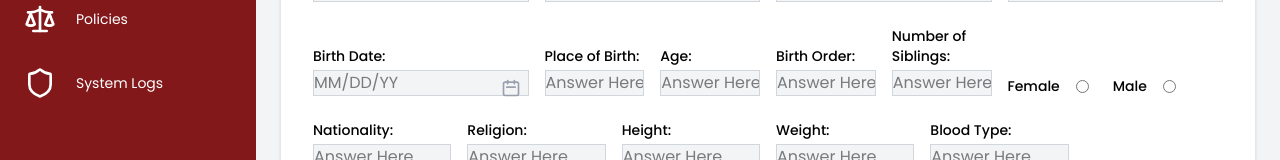
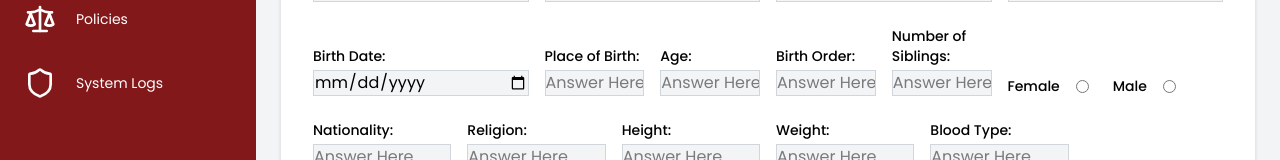
Before and after one commit to dnsxmrs/sjsfi-sis-student, a Next.js app: page /registrar/register-student/Form-students in a window 1280 px wide. Both pictures are taken after a click on the button "Continue". Shown: the part 469-629 px from the top of the page. Built offline with nearby package versions, Linux system fonts and the light colour scheme.

Commit message:
feat: change form birthday selection to actual dates

```diff
--- a/src/app/(auth)/registrar/register-student/Form-students/fatherbackground.tsx
+++ b/src/app/(auth)/registrar/register-student/Form-students/fatherbackground.tsx
@@ -63,12 +63,7 @@ export default function FatherBackgroundPage({ onBack }: FatherBackgroundPagePro
         <div className="grid grid-cols-1 md:grid-cols-5 gap-4">
           <div>
             <label className="block text-sm font-medium mb-1 text-black">Birth Date:</label>
-            <div className="relative">
-              <input type="text" placeholder="MM/DD/YY" className="input input-bordered w-full pr-8 text-black bg-gray-100 border border-gray-300" />
-              <span className="absolute right-2 top-2 text-gray-400">
-                <svg xmlns="http://www.w3.org/2000/svg" className="h-5 w-5" fill="none" viewBox="0 0 24 24" stroke="currentColor"><path strokeLinecap="round" strokeLinejoin="round" strokeWidth={2} d="M8 7V3m8 4V3m-9 8h10M5 21h14a2 2 0 002-2V7a2 2 0 00-2-2H5a2 2 0 00-2 2v12a2 2 0 002 2z" /></svg>
-              </span>
-            </div>
+            <input type="date" className="input input-bordered w-full text-black bg-gray-100 border border-gray-300" />
           </div>
           <div>
             <label className="block text-sm font-medium mb-1 text-black">Place of Birth:</label>
--- a/src/app/(auth)/registrar/register-student/Form-students/personaldata.tsx
+++ b/src/app/(auth)/registrar/register-student/Form-students/personaldata.tsx
@@ -80,12 +80,7 @@ export default function StudentPersonalDataPage({ onBack, onNext }: StudentPerso
         <div className="grid grid-cols-1 md:grid-cols-8 gap-4 items-end">
           <div className="md:col-span-2">
             <label className="block text-sm font-medium mb-1 text-black">Birth Date:</label>
-            <div className="relative">
-              <input type="text" placeholder="MM/DD/YY" className="input input-bordered w-full pr-8 text-black bg-gray-100 border border-gray-300" />
-              <span className="absolute right-2 top-2 text-gray-400">
-                <svg xmlns="http://www.w3.org/2000/svg" className="h-5 w-5" fill="none" viewBox="0 0 24 24" stroke="currentColor"><path strokeLinecap="round" strokeLinejoin="round" strokeWidth={2} d="M8 7V3m8 4V3m-9 8h10M5 21h14a2 2 0 002-2V7a2 2 0 00-2-2H5a2 2 0 00-2 2v12a2 2 0 002 2z" /></svg>
-              </span>
-            </div>
+            <input type="date" className="input input-bordered w-full text-black bg-gray-100 border border-gray-300" />
           </div>
           <div className="md:col-span-1">
             <label className="block text-sm font-medium mb-1 text-black">Place of Birth:</label>
```
